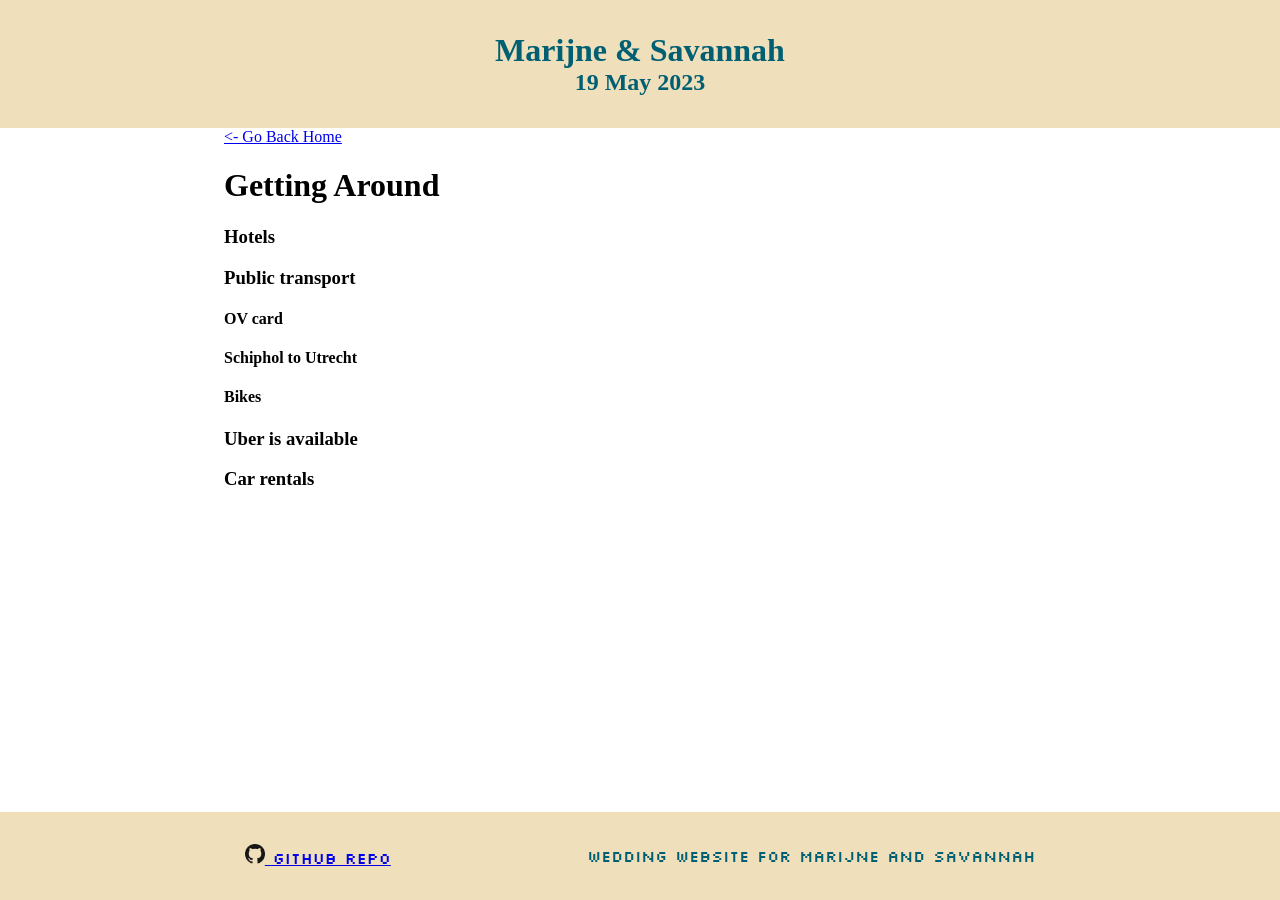
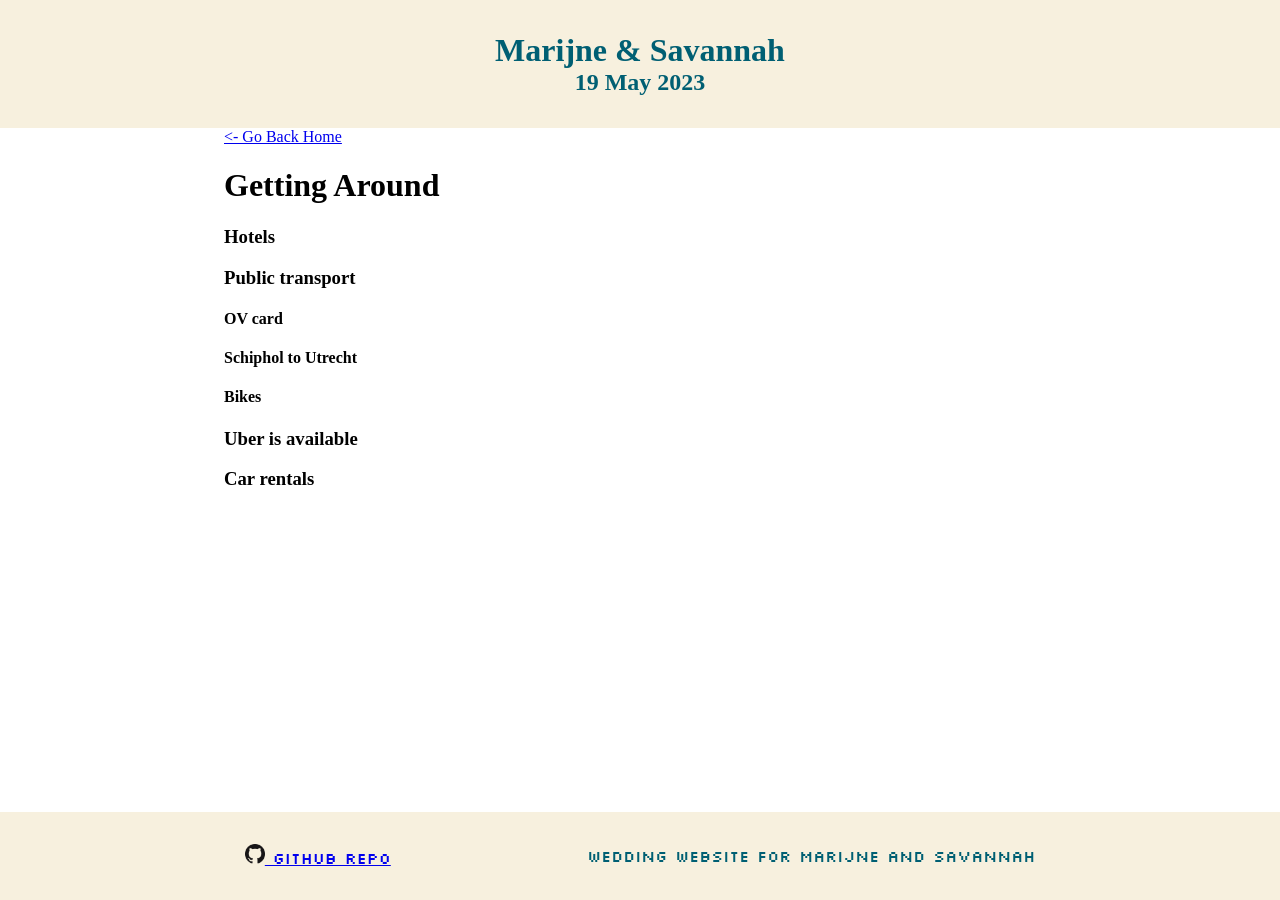
Before and after one commit to schijns-fischer-wedding/schijns-fischer-wedding.github.io, a Jekyll site: the page built from pages/getting_around.md, in a window 1280 px wide. Built offline with Jekyll 4.4.1, drawn with Linux system fonts in a browser that asks for light colours; some web fonts are replaced.

Commit message:
see lighter header/footer box

```diff
--- a/css/main.scss
+++ b/css/main.scss
@@ -36,7 +36,7 @@ main {
 }
 
 .header, .footer {
-  background-color: #EFDFBA;
+  background-color: #F7F0DE;
   color: #005F73;
   padding: 2rem;
 }
```
